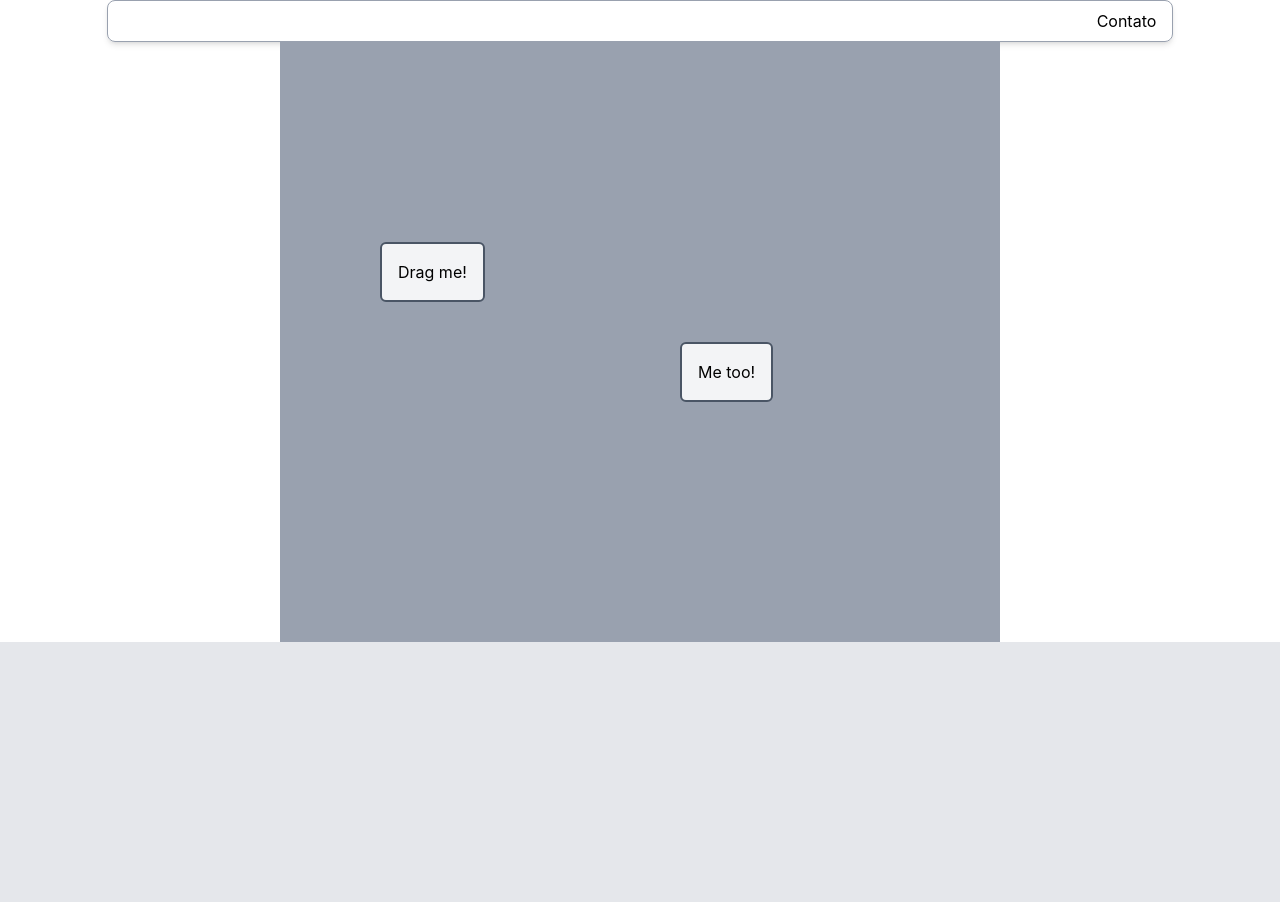
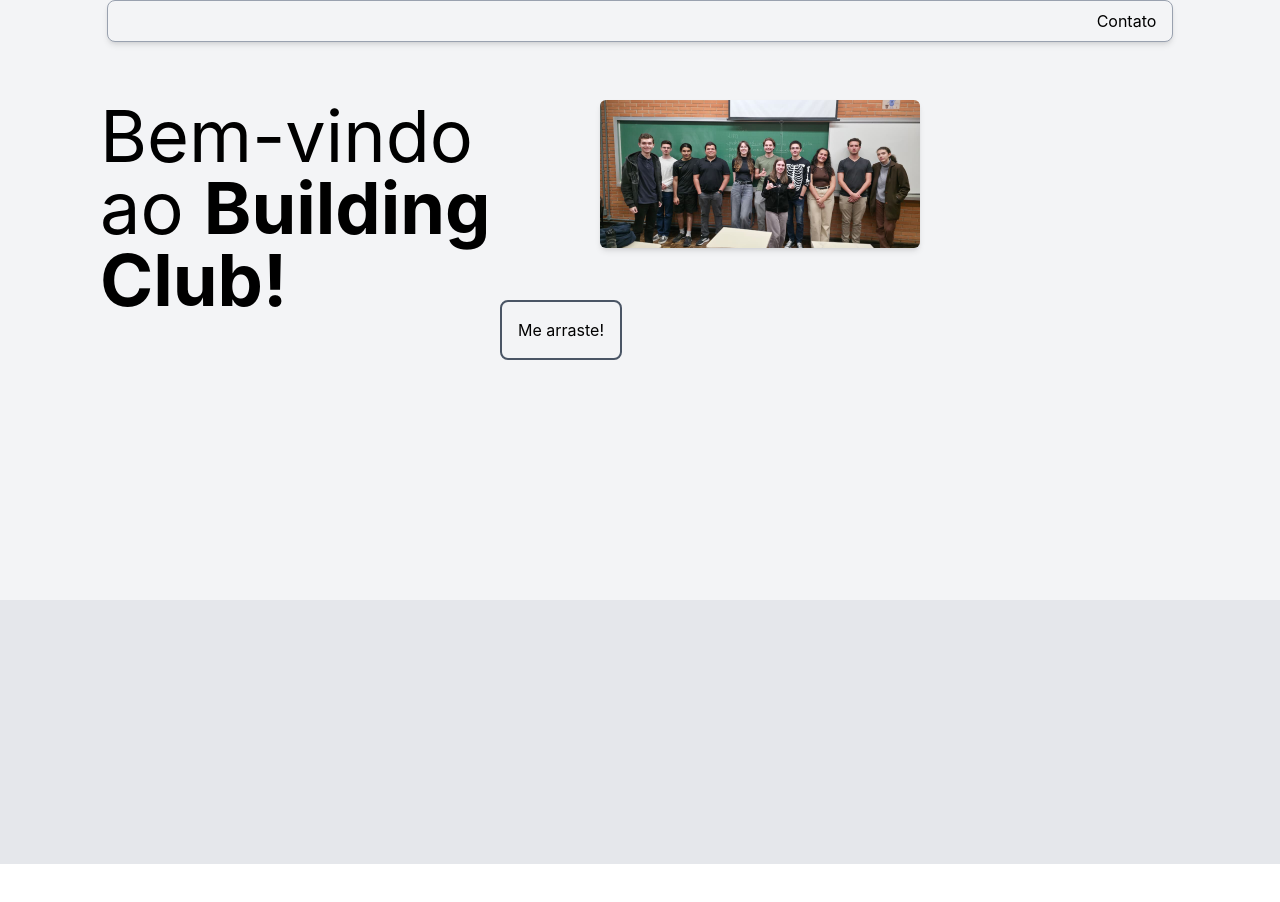
Before and after one commit to alifoo/builders-club, a React (Vite) app: page / in a window 1280 px wide. Shown: the top 902 px of the page. After the commit the page ends 864 px from the top, so only its background shows below. Built offline with nearby package versions, Linux system fonts and the light colour scheme.

Commit message:
refactor: static element implementation with future type for dynamic uploads

```diff
--- a/web/App.tsx
+++ b/web/App.tsx
@@ -6,7 +6,6 @@ import Navbar from './components/Navbar'
 function App() {
   return (
     <>
-      <Navbar />
       <InteractiveBanner />
       <Footer />
     </>
--- a/web/components/InteractiveBanner/DraggableElement.tsx
+++ b/web/components/InteractiveBanner/DraggableElement.tsx
@@ -1,19 +1,21 @@
 import { useRef } from "react";
-import type { BannerElement } from "./types"
 
 interface Props {
-  element: BannerElement;
-  onMove: (id: string, x: number, y: number) => void
+  id: string;
+  x: number;
+  y: number;
+  onMove: (id: string, x: number, y: number) => void;
+  children: React.ReactNode;
 }
 
-const DraggableElement = ({ element, onMove }: Props) => {
+const DraggableElement = ({ id, x, y, onMove, children }: Props) => {
   const dragOffset = useRef({ x: 0, y: 0 })
 
   function handleMouseDown(e: React.MouseEvent<HTMLDivElement>) {
     e.preventDefault();
 
-    const offsetX = e.clientX - element.x;
-    const offsetY = e.clientY - element.y;
+    const offsetX = e.clientX - x;
+    const offsetY = e.clientY - y;
     dragOffset.current = { x: offsetX, y: offsetY };
     window.addEventListener("mousemove", handleMouseMove)
     window.addEventListener("mouseup", handleMouseUp)
@@ -22,7 +24,7 @@ const DraggableElement = ({ element, onMove }: Props) => {
   function handleMouseMove(e: MouseEvent) {
     const newX = e.clientX - dragOffset.current.x;
     const newY = e.clientY - dragOffset.current.y;
-    onMove(element.id, newX, newY);
+    onMove(id, newX, newY);
   }
 
   function handleMouseUp() {
@@ -31,9 +33,9 @@ const DraggableElement = ({ element, onMove }: Props) => {
   }
 
   return (
-    <div className="absolute cursor-grab border-2 border-gray-600 rounded-md p-4 bg-gray-100" style={{ left: element.x, top: element.y }} onMouseDown={handleMouseDown}>
-      {element.content}
-    </div>
+    <div className="absolute cursor-grab" style={{ left: x, top: y, width: 'max-content' }} onMouseDown={handleMouseDown}>
+      {children}
+    </div >
   )
 }
 
--- a/web/components/InteractiveBanner/InteractiveBanner.tsx
+++ b/web/components/InteractiveBanner/InteractiveBanner.tsx
@@ -1,39 +1,38 @@
 import { useState } from "react"
 import type { BannerElement } from "./types";
 import DraggableElement from "./DraggableElement";
+import Navbar from "../Navbar";
+import clube from "../../assets/clube.jpg";
 
 const InteractiveBanner = () => {
-  const [elements, setElements] = useState<BannerElement[]>([
-    {
-      id: 'text-1',
-      type: 'text',
-      x: 100,
-      y: 200,
-      width: 200,
-      height: 40,
-      content: 'Drag me!'
-    },
-    {
-      id: 'text-2',
-      type: 'text',
-      x: 400,
-      y: 300,
-      width: 250,
-      height: 40,
-      content: 'Me too!'
-    }
-  ])
+  const [positions, setPositions] = useState<Record<string, { x: number, y: number }>>({
+    'main-title': { x: 100, y: 100 },
+    'image-1': { x: 600, y: 100 },
+    'card-1': { x: 500, y: 300 },
+  })
 
   function handleMove(id: string, x: number, y: number) {
-    setElements(prev => prev.map(element => element.id === id ? { ...element, x, y } : element))
+    setPositions(prev => ({
+      ...prev,
+      [id]: { x, y }
+    }))
   }
 
   return (
-    <div className="mx-auto max-w-[90vh] relative h-[600px] w-[1200px] bg-gray-400 overflow-hidden">
-      {elements.map(element => (
-        <DraggableElement key={element.id} element={element} onMove={handleMove} />
-      ))}
-    </div>
+    <div className="relative h-150 bg-gray-100 overflow-hidden">
+      <Navbar />
+      <DraggableElement id="main-title" x={positions['main-title'].x} y={positions['main-title'].y} onMove={handleMove}>
+        <h1 className="text-7xl max-w-md">Bem-vindo ao <b>Building Club!</b></h1>
+      </DraggableElement>
+      <DraggableElement id="image-1" x={positions['image-1'].x} y={positions['image-1'].y} onMove={handleMove} >
+        <img src={clube} alt="Clube" className="size-3/12 rounded-md shadow-md" />
+      </DraggableElement >
+      <DraggableElement id="card-1" x={positions['card-1'].x} y={positions['card-1'].y} onMove={handleMove} >
+        <button className="border-2 border-gray-600 rounded-lg p-4 bg-gray-100">
+          Me arraste!
+        </button>
+      </DraggableElement >
+    </div >
   )
 }
 
--- a/web/components/InteractiveBanner/types.ts
+++ b/web/components/InteractiveBanner/types.ts
@@ -1,9 +1,10 @@
-export interface BannerElement {
+export interface DynamicBannerElement {
   id: string;
-  type: "text" | "image";
+  type: "text" | "image" | "div";
   x: number;
   y: number;
   width: number;
   height: number;
   content: string;
+  defaultStyle?: string;
 }
--- a/web/components/Navbar.tsx
+++ b/web/components/Navbar.tsx
@@ -1,6 +1,6 @@
 const Navbar = () => {
   return (
-    <div className="flex gap-2 px-4 p-2 border-1 border-gray-400 hover:border-2 rounded-lg justify-end mx-auto w-10/12 shadow-md">
+    <div className="flex gap-2 px-4 p-2 border-1 border-gray-400 bg-gray-100 hover:border-2 rounded-lg justify-end mx-auto w-10/12 shadow-md">
       <a href="#">Contato</a>
     </div>
   )
```
Also changed, not shown: web/assets/clube.jpg (added).
